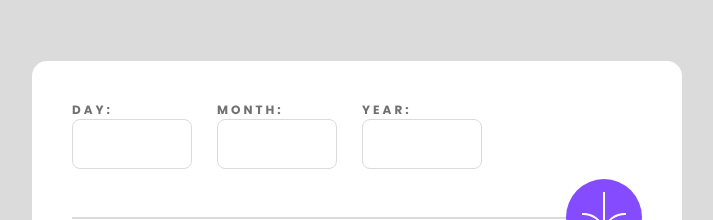
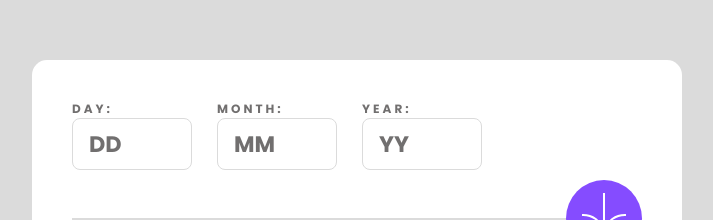
Before and after one commit to BriedyteE/age-calculator, a website: page index.html in a window 1280 px wide. Shown: the part 102-322 px from the top of the page, without its empty margins (283-996 px from the left). Drawn offline with Linux system fonts and the light colour scheme.

Commit message:
Added placeholder to input

```diff
--- a/index.html
+++ b/index.html
@@ -27,17 +27,17 @@
         <div class="inputs-wrapper">
           <div class="label-input">
             <label for="day">day:</label>
-            <input type="number" id="day" name="day" />
+            <input type="number" id="day" name="day" placeholder="dd" />
           </div>
 
           <div class="label-input">
             <label for="month">month:</label>
-            <input type="number" id="month" name="month" />
+            <input type="number" id="month" name="month" placeholder="mm" />
           </div>
 
           <div class="label-input">
             <label for="year">year:</label>
-            <input type="number" id="year" name="year" />
+            <input type="number" id="year" name="year" placeholder="yy" />
           </div>
         </div>
 
--- a/scss/components/_date-form.scss
+++ b/scss/components/_date-form.scss
@@ -16,10 +16,15 @@
         letter-spacing: 3px;
       }
       input {
-        font-size: 2rem;
+        font-size: 1.4rem;
         border: 1px solid c.$lightGreyColor;
         width: 120px;
         border-radius: 8px;
+        padding: 8px 16px;
+      }
+      input::placeholder {
+        text-transform: uppercase;
+        color: c.$smokeyGreyColor;
       }
     }
   }
```
Also changed, not shown: css/main.css, 1 other file.
